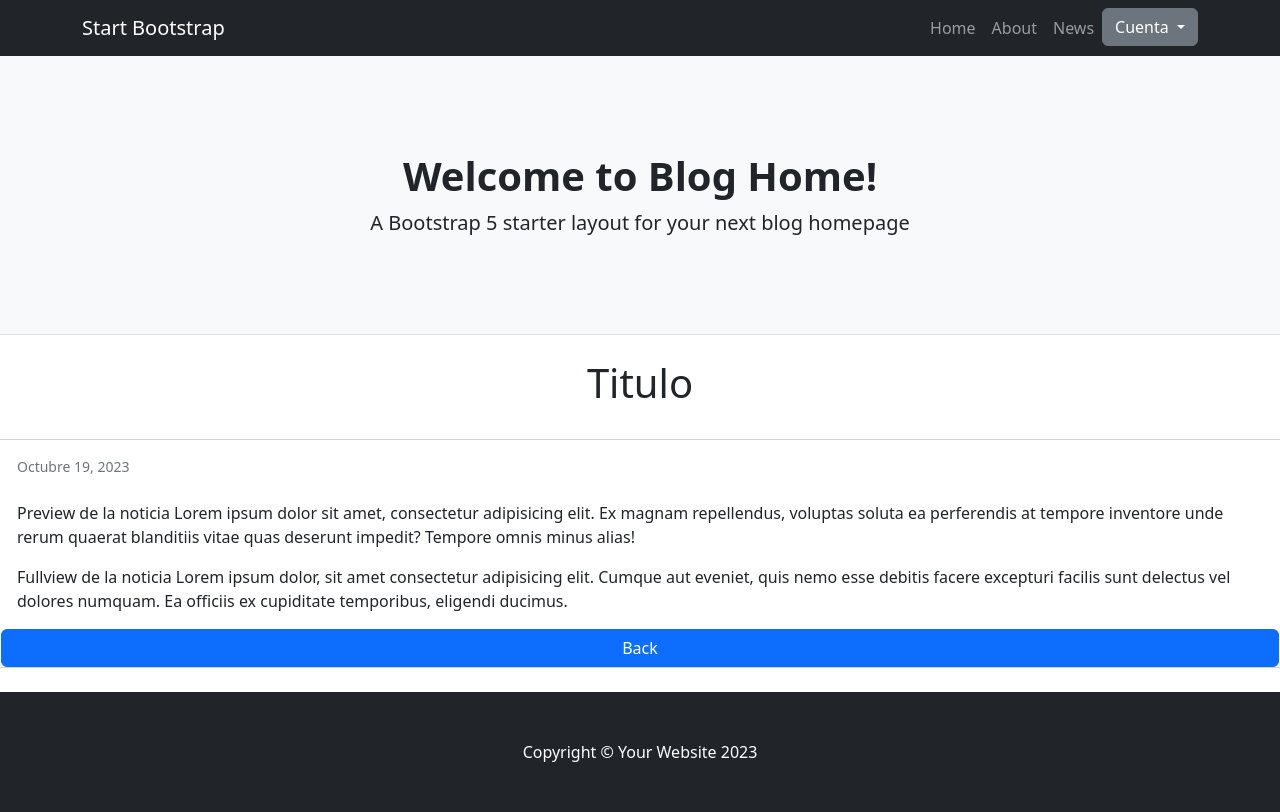
After one commit to Akilsillo/Proyecto-Final-CH, a Django app: page /news/news-detail/2 in a window 1280 px wide. The commit adds this page. Run offline with Django 4.2, Linux system fonts and the light colour scheme; data comes from the database, SQL or seed files in the repository; both versions use the stored data as it was after the commit; some libraries are stand-ins or nearby versions.

Commit message:
seventh commit

```diff
--- /dev/null
+++ b/News/templates/News/news_detail.html
@@ -0,0 +1,29 @@
+{% extends "Principal/father.html" %}
+{% load static %}
+
+{% block section1 %}
+
+    <h1 class="d-flex justify-content-center">{{object.title}}</h1>
+    <br>
+
+        <div class="d-flex justify-content-center">
+            <div class="row">
+                <!-- Blog post-->
+                <div class="card mb-4">
+                    {% if object.image %}
+                    <a href="#!"><img class="card-img-top" src="{{ object.image.url }}" alt="..." width="700px" height="350px"/></a>
+                    {% endif %}
+                    <div class="card-body">
+                        <div class="small text-muted">{{object.date}}</div>
+                        <br>
+                        <p class="card-text">{{object.preview}} Lorem ipsum dolor sit amet, consectetur adipisicing elit. Ex magnam repellendus, voluptas soluta ea perferendis at tempore inventore unde rerum quaerat blanditiis vitae quas deserunt impedit? Tempore omnis minus alias!</p>
+                        <p class="card-text">{{object.full_view}} Lorem ipsum dolor, sit amet consectetur adipisicing elit. Cumque aut eveniet, quis nemo esse debitis facere excepturi facilis sunt delectus vel dolores numquam. Ea officiis ex cupiditate temporibus, eligendi ducimus.</p>
+                    </div>
+                    <a class="btn btn-primary" href="{% url 'News' %}">Back</a>
+                </div>
+            </div>
+        </div>
+
+
+
+{% endblock section1 %}
--- a/News/urls.py
+++ b/News/urls.py
@@ -4,5 +4,7 @@ from News.views import *
 
 urlpatterns = [
     path('news/', NewsListView.as_view(), name="News"),
+    path('news-detail/<int:pk>', NewsDetailView.as_view(), name="NewsDetail"),
     path('news-form/', NewsFormView.as_view(), name="NewsForm"),
+    path('news-delete/<int:pk>', NewsDeleteView.as_view(), name="NewsDelete"),
 ]
--- a/News/views.py
+++ b/News/views.py
@@ -1,4 +1,4 @@
-from django.shortcuts import render
+from django.shortcuts import render, redirect
 from News.models import NewsItem
 
 # Class views
@@ -6,12 +6,29 @@ from django.views.generic import ListView
 from django.views.generic.detail import DetailView
 from django.views.generic.edit import CreateView, UpdateView, DeleteView
 from django.urls import reverse_lazy
-from django.contrib.auth.mixins import LoginRequiredMixin
+from django.contrib.auth.mixins import LoginRequiredMixin, PermissionRequiredMixin
+from django.contrib.auth.decorators import user_passes_test
+
+class SuperuserRequiredMixin(object):
+    def dispatch(self, request, *args, **kwargs):
+        if not request.user.is_superuser:
+            return redirect(reverse_lazy('admin:login'))
+        return super(SuperuserRequiredMixin, self).dispatch(request, *args, **kwargs)
 
 class NewsListView(ListView):
     model = NewsItem
     template_name = "News/news_list.html"
     context_object_name = "objects"
+
+class NewsDetailView(DetailView):
+    model = NewsItem
+    template_name = "News/news_detail.html"
+    context_object_name = "objects"
+
+class NewsDeleteView(SuperuserRequiredMixin, DeleteView):
+    model = NewsItem
+    success_url = reverse_lazy("News")
+    template_name = "News/news_delete.html"
 
 class NewsFormView(LoginRequiredMixin ,CreateView):
     model = NewsItem
--- a/Principal/templates/Principal/father.html
+++ b/Principal/templates/Principal/father.html
@@ -21,8 +21,8 @@
                 <div class="collapse navbar-collapse" id="navbarSupportedContent">
                     <ul class="navbar-nav ms-auto mb-2 mb-lg-0">
                         <li class="nav-item"><a class="nav-link" href="{% url 'Home' %}">Home</a></li>
-                        <li class="nav-item"><a class="nav-link" href="#!">About</a></li>
-                        <li class="nav-item"><a class="nav-link" href="#!">Contact</a></li>
+                        <li class="nav-item"><a class="nav-link" href="{% url 'About' %}">About</a></li>
+                        <li class="nav-item"><a class="nav-link" href="{% url 'News' %}">News</a></li>
                         {% if request.user.is_authenticated %}
                             {% if user_avatar %}
                             <img src="{{ user_avatar }}" alt="" style="height: 40px;width: 40px;">
--- a/Principal/urls.py
+++ b/Principal/urls.py
@@ -3,4 +3,5 @@ from Principal.views import *
 
 urlpatterns = [
     path('home/', home, name="Home"),
+    path('about/', about, name="About"),
 ]
--- a/Principal/views.py
+++ b/Principal/views.py
@@ -6,3 +6,7 @@ from Users.models import Avatar
 def home(request):
 
     return render(request, "Principal/index.html")
+
+def about(request):
+
+    return render(request, "Principal/about.html")
```
Also changed, not shown: News/templates/News/news_delete.html (added, +13 -0 lines), News/templates/News/news_list.html (+12 -4 lines), Principal/templates/Principal/about.html (added, +10 -0 lines), db.sqlite3.
